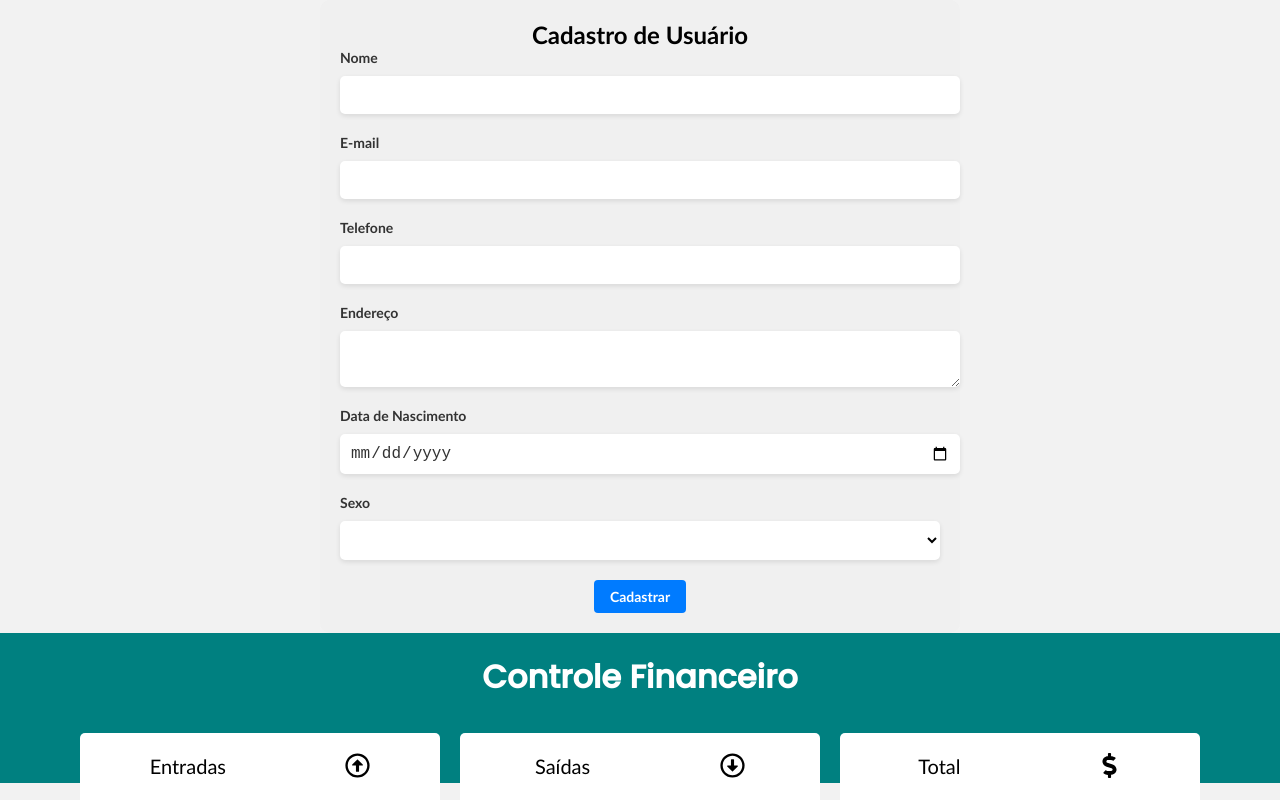
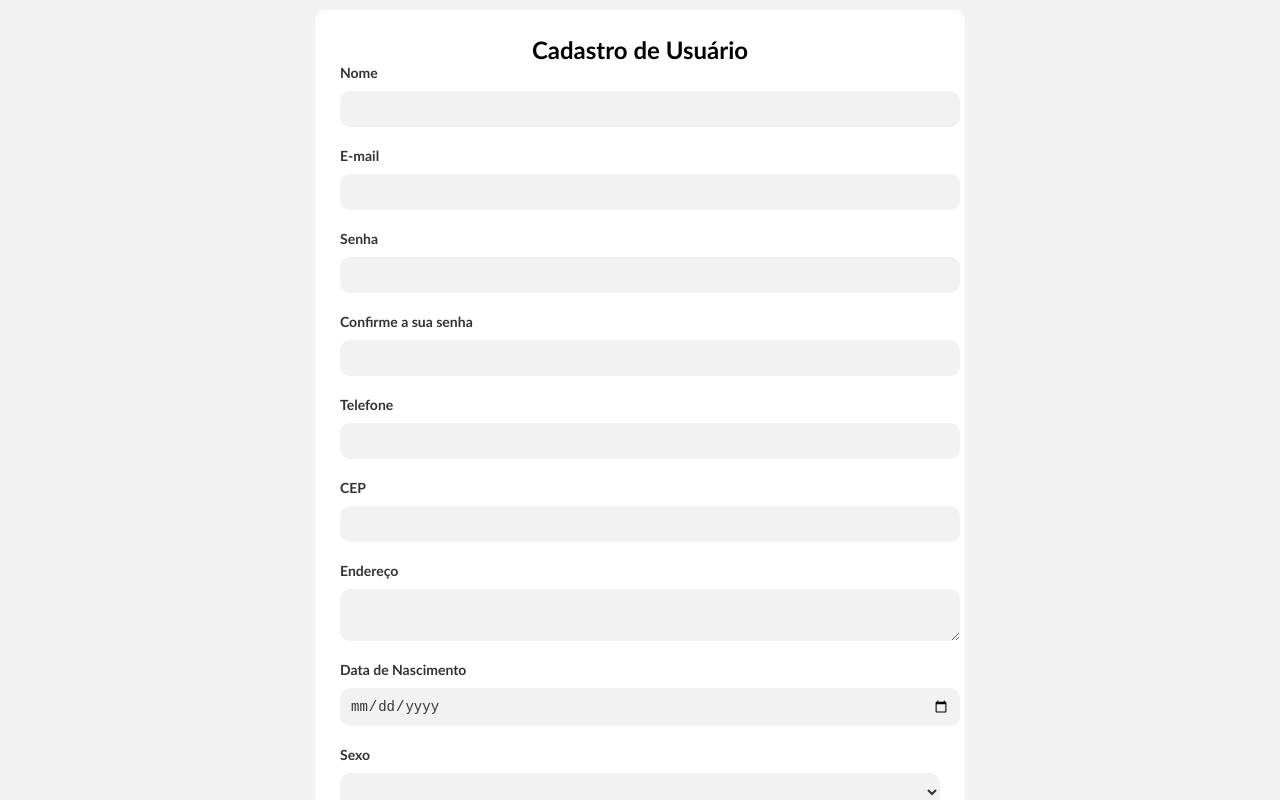
Before and after one commit to yuri3476/controle_financeiro, a React (Create React App) app: page /cadastro in a window 1280 px wide. Shown: the top 800 px of the page. Built offline with nearby package versions, Linux system fonts and the light colour scheme.

Commit message:
atualizacao cadastro de usuario

```diff
--- a/src/cadastro/CadastroUsuario.css
+++ b/src/cadastro/CadastroUsuario.css
@@ -1,8 +1,8 @@
 .cadastro-usuario {
     max-width: 600px;
-    margin: 0 auto;
-    padding: 20px;
-    background-color: #f0f0f0;
+    margin: 10px auto;
+    padding: 25px;
+    background-color: white;
     border-radius: 10px;
   }
 
@@ -27,13 +27,13 @@
   input[type="name"],
   textarea,
   select {
+    padding: 10px;
+    border: none;
+    border-radius: 10px;
+    background-color: #f2f2f2;
+    font-size: 14px;
+    color: #333;
     width: 100%;
-    padding: 10px;
-    font-size: 16px;
-    border-radius: 5px;
-    border: none;
-    background-color: #fff;
-    box-shadow: 0 2px 5px rgba(0, 0, 0, 0.1);
   }
 
   input[type="submit"],
--- a/src/cadastro/CadastroUsuario.js
+++ b/src/cadastro/CadastroUsuario.js
@@ -1,4 +1,5 @@
 import React, { useState } from 'react';
+import axios from 'axios';
 import './CadastroUsuario.css';
 
 function CadastroUsuario() {
@@ -6,17 +7,58 @@ function CadastroUsuario() {
   const [email, setEmail] = useState('');
   const [telefone, setTelefone] = useState('');
   const [endereco, setEndereco] = useState('');
+  const [cep, setCep] = useState('');
   const [dataNascimento, setDataNascimento] = useState('');
   const [sexo, setSexo] = useState('');
+  const [senha, setSenha] = useState('');
+  const [confirmarSenha, setConfirmarSenha] = useState('');
+
+  const formatarCEP = (cep) => {
+    cep = cep.replace(/\D/g, '');
+    cep = cep.replace(/^(\d{5})(\d)/ , '$1-$2');
+    return cep;
+  };
+
+  const handleCepChange = (event) => {
+    const cep = event.target.value;
+
+    if (cep.length === 9) {
+      axios
+        .get(`https://viacep.com.br/ws/${cep}/json/`)
+        .then((response) => {
+          const { logradouro, bairro, localidade, uf } = response.data;
+          setEndereco(`${logradouro}, ${bairro}, ${localidade} - ${uf}`);
+        })
+        .catch((error) => {
+          console.log(error);
+        });
+    }
+  };
+
+  const formatarTelefone = (telefone) => {
+    let telFormatado = telefone.replace(/\D/g, '');
+    telFormatado = telFormatado.replace(/^(\d{2})(\d)/g, '($1) $2');
+    return telFormatado;
+  };
+
+  const handleTelefoneChange = (event) => {
+    const telefone = event.target.value;
+    setTelefone(formatarTelefone(telefone));
+  };
 
   const handleSubmit = (event) => {
     event.preventDefault();
+    if (senha !== confirmarSenha) {
+      alert('As senhas não correspondem!');
+      return;
+    }
     console.log(`Nome: ${nome}`);
     console.log(`E-mail: ${email}`);
     console.log(`Telefone: ${telefone}`);
     console.log(`Endereço: ${endereco}`);
     console.log(`Data de Nascimento: ${dataNascimento}`);
     console.log(`Sexo: ${sexo}`);
+    console.log(`Senha: ${senha}`);
   };
 
   return (
@@ -44,12 +86,46 @@ function CadastroUsuario() {
           />
         </div>
         <div className="form-group">
+          <label htmlFor="senha">Senha</label>
+          <input
+            type="password"
+            id="senha"
+            value={senha}
+            onChange={(e) => setSenha(e.target.value)}
+            required
+          />
+        </div>
+        <div className="form-group">
+          <label htmlFor="confirmarSenha">Confirme a sua senha</label>
+          <input
+            type="password"
+            id="confirmarSenha"
+            value={confirmarSenha}
+            onChange={(e) => setConfirmarSenha(e.target.value)}
+            required
+          />
+        </div>
+        <div className="form-group">
           <label htmlFor="telefone">Telefone</label>
           <input
             type="tel"
             id="telefone"
             value={telefone}
-            onChange={(e) => setTelefone(e.target.value)}
+            onChange={handleTelefoneChange}
+            maxLength="14"
+            pattern="\(\d{2}\)\s\d{4}-\d{4}"
+            required
+          />
+        </div>
+        <div className="form-group">
+          <label htmlFor="cep">CEP</label>
+          <input
+            type="text"
+            id="cep"
+            value={cep}
+            onChange={(e) => setCep(formatarCEP(e.target.value))}
+            onBlur={handleCepChange}
+            maxLength="9"
             required
           />
         </div>
```
